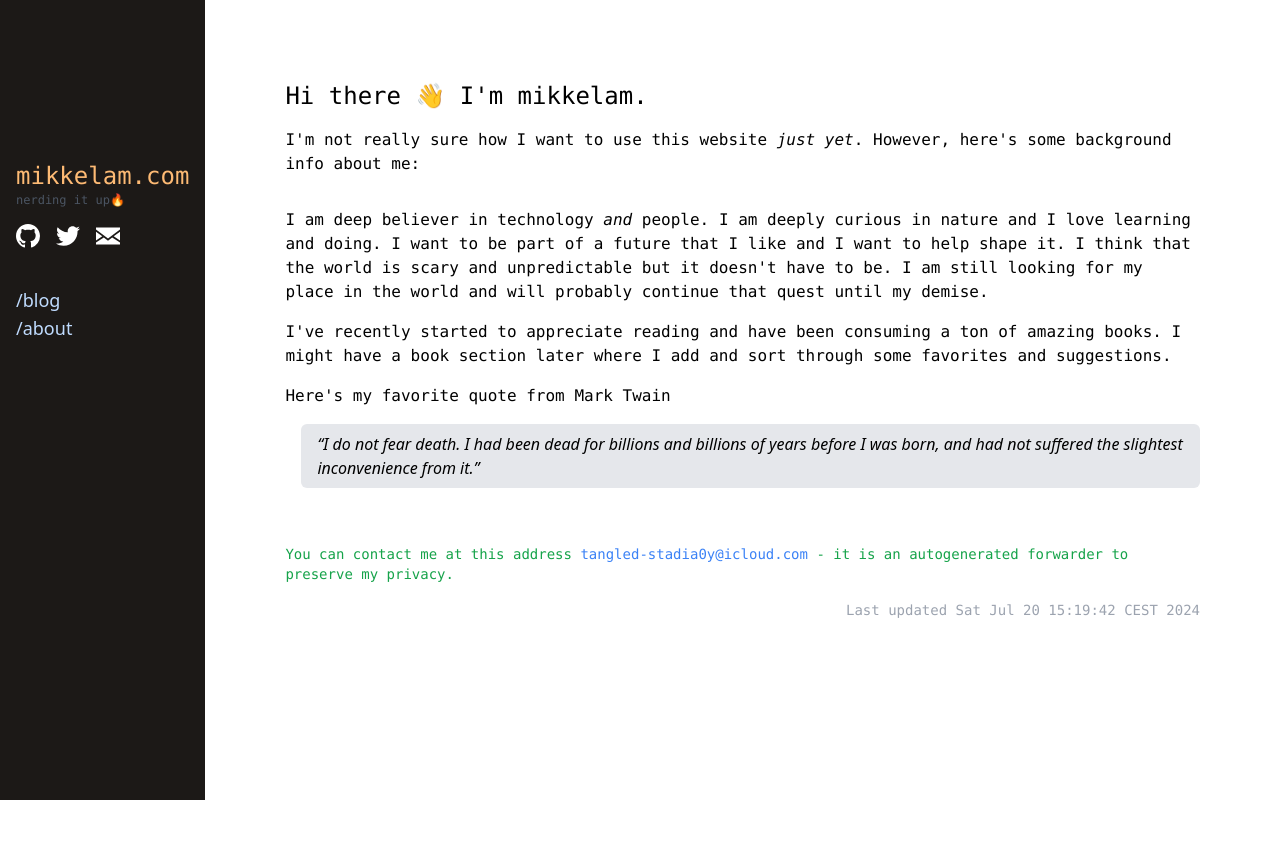
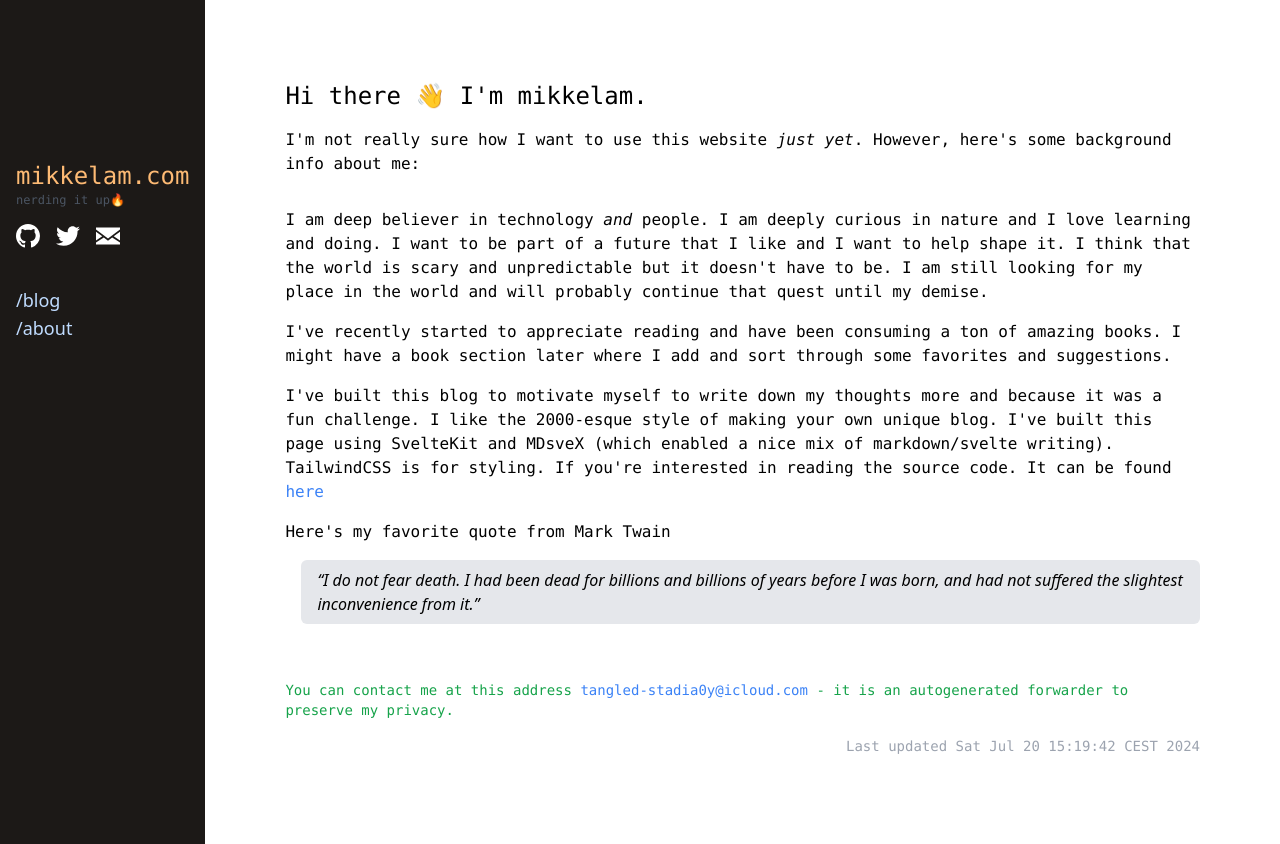
Before and after one commit to mikkelam/mikkelam.com, a SvelteKit app: page /about in a window 1280 px wide. Before the commit the page ends 800 px from the top, so only its background shows below. Built offline with nearby package versions, Linux system fonts and the light colour scheme.

Commit message:
Add existence reason for page

```diff
--- a/src/lib/Sidebar.svelte
+++ b/src/lib/Sidebar.svelte
@@ -1,7 +1,6 @@
 <aside class="bg-stone-900">
 	<nav class="p-2 lg:p-4 lg:pt-40">
 		<div class="flex flex-col lg:gap-y-2">
-			<!-- Adjusted div to flex-row on small screens -->
 			<div class="flex flex-row justify-between lg:flex-col lg:space-y-2">
 				<div>
 					<a class="link" data-sveltekit-preload-data href="/">
--- a/src/routes/about/+page.svelte
+++ b/src/routes/about/+page.svelte
@@ -22,6 +22,13 @@
 			I've recently started to appreciate reading and have been consuming a ton of amazing books. I
 			might have a book section later where I add and sort through some favorites and suggestions.
 		</p>
+		<p>
+			I've built this blog to motivate myself to write down my thoughts more and because it was a
+			fun challenge. I like the 2000-esque style of making your own unique blog. I've built this
+			page using SvelteKit and MDsveX (which enabled a nice mix of markdown/svelte writing).
+			TailwindCSS is for styling. If you're interested in reading the source code. It can be found
+			<a class="link" href="https://github.com/mikkelam/mikkelam.com">here</a>
+		</p>
 
 		<p>Here's my favorite quote from Mark Twain</p>
 		<div class="ml-4 rounded-md bg-gray-200 px-4 py-2">
```
